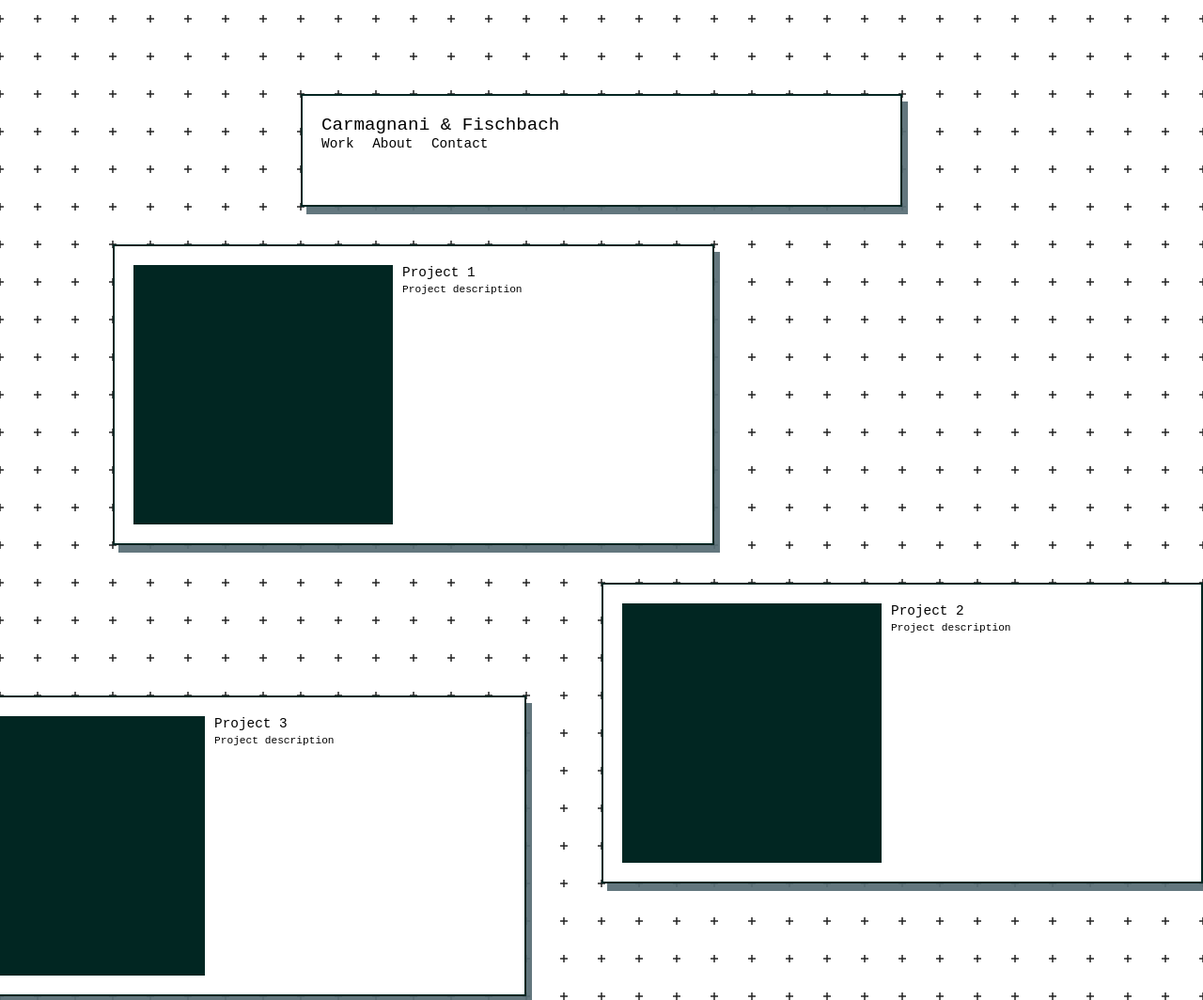
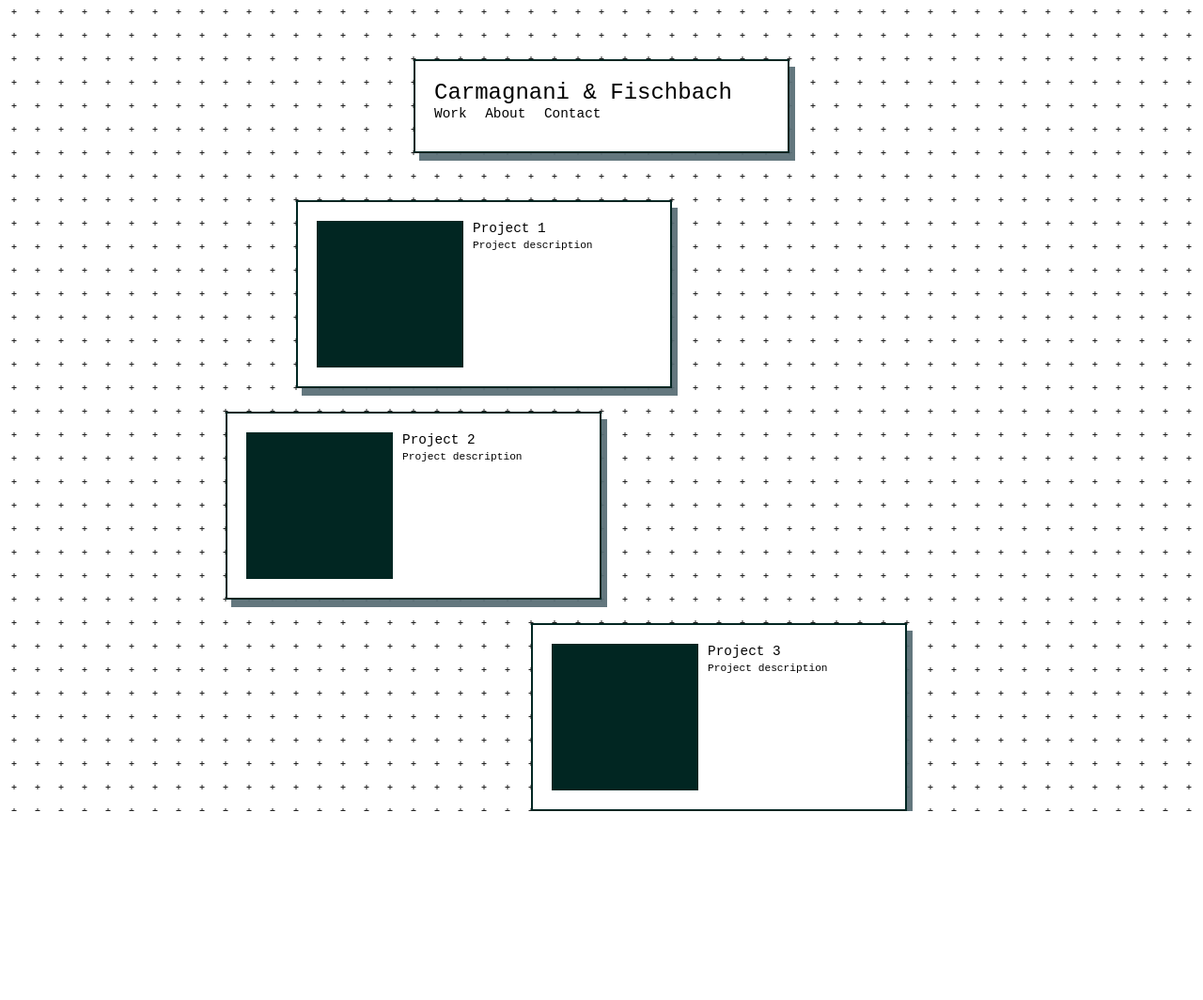
Before and after one commit to acarmagnani/carmagnanifischbach_website, a plain HTML site: page index.html in a window 1280 px wide. Shown: the top 1064 px of the page at 94% size. After the commit the page ends 863 px from the top, so only its background shows below. Drawn offline with Linux system fonts and the light colour scheme.

Commit message:
separate header.html with common.js

```diff
--- /dev/null
+++ b/assets/scripts/common.js
@@ -0,0 +1,7 @@
+document.addEventListener("DOMContentLoaded", function() {
+    fetch('html/header.html')
+        .then(response => response.text())
+        .then(data => {
+            document.getElementById('Header').innerHTML = data;
+        });
+});
--- a/assets/styles/styles.css
+++ b/assets/styles/styles.css
@@ -102,7 +102,7 @@ b1 {
     }
 
     h1 {
-        font-size: 1.2rem;
+        font-size: 1.5rem;
     }
 
     h2 {
@@ -113,13 +113,6 @@ b1 {
         font-size: .7rem;
     }
 }
-
-@media (min-width: 850px) {
-    :root {
-        --grid: 40px;
-    }
-}
-
 
 /* BODY */
 
@@ -143,64 +136,6 @@ b1 {
     width: var(--container-w);
 }
 
-.container-1 {
-    left: var(--container-w-center);
-
-    top: calc( var(--grid)/2 + var(--grid)*2 );
-    height: calc(var(--grid)*4);
-}
-
-.container-2 {
-    left: var(--container-w-center);
-
-    top: calc( var(--grid)/2 + var(--grid)*4 );
-    height: var(--container-h);
-}
-
-.container-3 {
-    left: var(--container-w-center);
-
-    top: calc( var(--grid)/2 + var(--grid)*5 );
-    height: var(--container-h);
-}
-
-.container-4 {
-    left: var(--container-w-center);
-
-    top: calc( var(--grid)/2 + var(--grid)*6 );
-    height: var(--container-h);
-}
-
-@media (min-width: 850px) {
-    .container-1 {
-        left: var(--container-w-center);
-
-        top: calc( var(--grid)/2 + var(--grid)*2 );
-        height: calc(var(--grid)*3);
-    }
-
-    .container-2 {
-        left: calc( var(--container-w-center) - (var(--grid)*5) );
-
-        top: calc( var(--grid)/2 + var(--grid)*3 );
-        height: var(--container-h);
-    }
-
-    .container-3 {
-        left: calc( var(--container-w-center) + (var(--grid)*8) );
-
-        top: calc( var(--grid)/2 + var(--grid)*4 );
-        height: var(--container-h);
-    }
-
-    .container-4 {
-        left: calc( var(--container-w-center) - (var(--grid)*10) );
-
-        top: calc( var(--grid)/2 - var(--grid)*1 );
-        height: var(--container-h);
-    }
-}
-
 /* CONTAINER */
 
 /* HEADER */
@@ -210,23 +145,82 @@ b1 {
     margin-right: 10px;
 }
 
+.header-container {
+    left: var(--container-w-center);
+
+    top: calc( var(--grid)/2 + var(--grid)*2 );
+    height: calc(var(--grid)*4);
+}
+
 /* HEADER */
 
-/* CONTENT */
+/* PROJECTS */
 
-.content {
+.proj-content {
     display: flex;
 }
 
-.content-image {
+.proj-image {
     height: var(--img-h);
     width: var(--img-h);
 
     background-color: #012622;
 }
 
-.content-text {
+.proj-text {
     padding-left: 10px;
 }
 
-/* CONTENT */
+/* project containers */
+
+.proj-container-1 {
+    left: var(--container-w-center);
+
+    top: calc( var(--grid)/2 + var(--grid)*4 );
+    height: var(--container-h);
+}
+
+.proj-container-2 {
+    left: var(--container-w-center);
+
+    top: calc( var(--grid)/2 + var(--grid)*5 );
+    height: var(--container-h);
+}
+
+.proj-container-3 {
+    left: var(--container-w-center);
+
+    top: calc( var(--grid)/2 + var(--grid)*6 );
+    height: var(--container-h);
+}
+
+@media (min-width: 850px) {
+    .proj-container-1 {
+        left: calc( var(--container-w-center) - (var(--grid)*5) );
+
+        top: calc( var(--grid)/2 + var(--grid)*4 );
+        height: var(--container-h);
+    }
+
+    .proj-container-2 {
+        left: calc( var(--container-w-center) - (var(--grid)*8) );
+
+        top: calc( var(--grid)/2 + var(--grid)*5 );
+        height: var(--container-h);
+    }
+
+    .proj-container-3 {
+        left: calc( var(--container-w-center) + (var(--grid)*5) );
+
+        top: calc( var(--grid)/2 + var(--grid)*6);
+        height: var(--container-h);
+    }
+}
+
+/* PROJECTS */
+
+/* CONTACT */
+
+
+
+/* CONTACT */
--- /dev/null
+++ b/html/header.html
@@ -0,0 +1,17 @@
+<div class="header-title">
+    <h1>Carmagnani & Fischbach</h1>
+</div>
+
+<div class="header-description">
+    <ol>
+        <li>
+            <h2>Work</h2>
+        </li>
+        <li>
+            <h2>About</h2>
+        </li>
+        <li>
+            <h2>Contact</h2>
+        </li>
+    </ol>
+</div>
--- a/index.html
+++ b/index.html
@@ -5,44 +5,25 @@
         <meta name="viewport" content="width=device-width, initial-scale=1.0, maximum-scale=1.0, user-scalable=no">
         <link rel="stylesheet" href="assets/styles/styles.css">
 
+        <script src="assets/scripts/common.js"></script>
     </head>
     <body>
         <div id="Body">
 
-            <div class="container container-1">
-                <div class="header">
-
-                    <div class="header-title">
-                        <h1>Carmagnani & Fischbach</h1>
-                    </div>
-
-                    <div class="header-description">
-                        <ol>
-                            <li>
-                                <h2>Work</h2>
-                            </li>
-                            <li>
-                                <h2>About</h2>
-                            </li>
-                            <li>
-                                <h2>Contact</h2>
-                            </li>
-                        </ol>
-                    </div>
-
-                </div>
+            <div class="container header-container">
+                <div id="Header"></div>
             </div>
 
-            <div class="container container-2">
-                <div class="content">
+            <div class="container proj-container-1">
+                <div class="proj-content">
 
-                    <div class="content-image"></div>
+                    <div class="proj-image"></div>
 
-                    <div class="content-text">
-                        <div class="content-title">
+                    <div class="proj-text">
+                        <div class="proj-title">
                             <h2>Project 1</h2>
                         </div>
-                        <div class="content-description">
+                        <div class="proj-description">
                             <b1>Project description</b1>
                         </div>
                     </div>
@@ -50,16 +31,16 @@
                 </div>
             </div>
 
-            <div class="container container-3">
-                <div class="content">
+            <div class="container proj-container-2">
+                <div class="proj-content">
 
-                    <div class="content-image"></div>
+                    <div class="proj-image"></div>
 
-                    <div class="content-text">
-                        <div class="content-title">
+                    <div class="proj-text">
+                        <div class="proj-title">
                             <h2>Project 2</h2>
                         </div>
-                        <div class="content-description">
+                        <div class="proj-description">
                             <b1>Project description</b1>
                         </div>
                     </div>
@@ -67,16 +48,16 @@
                 </div>
             </div>
 
-            <div class="container container-4">
-                <div class="content">
+            <div class="container proj-container-3">
+                <div class="proj-content">
 
-                    <div class="content-image"></div>
+                    <div class="proj-image"></div>
 
-                    <div class="content-text">
-                        <div class="content-title">
+                    <div class="proj-text">
+                        <div class="proj-title">
                             <h2>Project 3</h2>
                         </div>
-                        <div class="content-description">
+                        <div class="proj-description">
                             <b1>Project description</b1>
                         </div>
                     </div>
```
Also changed, not shown: about.html (added, +19 -0 lines), contact.html (added, +19 -0 lines), html/index.html (deleted, +0 -89 lines), html/about.html (deleted).
